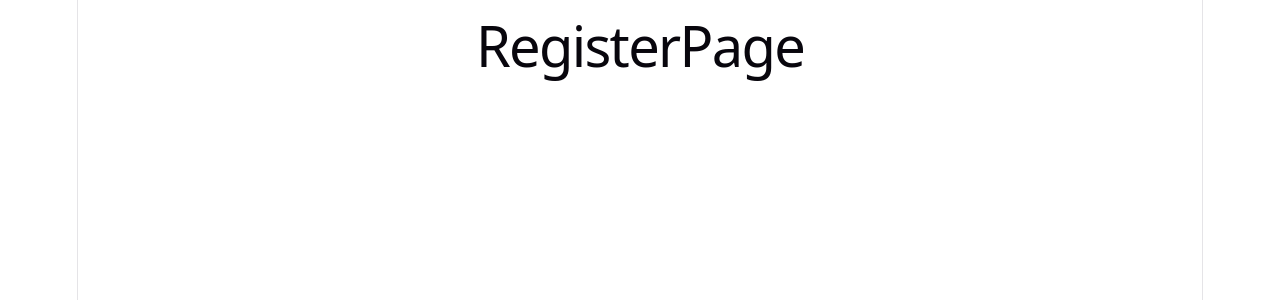
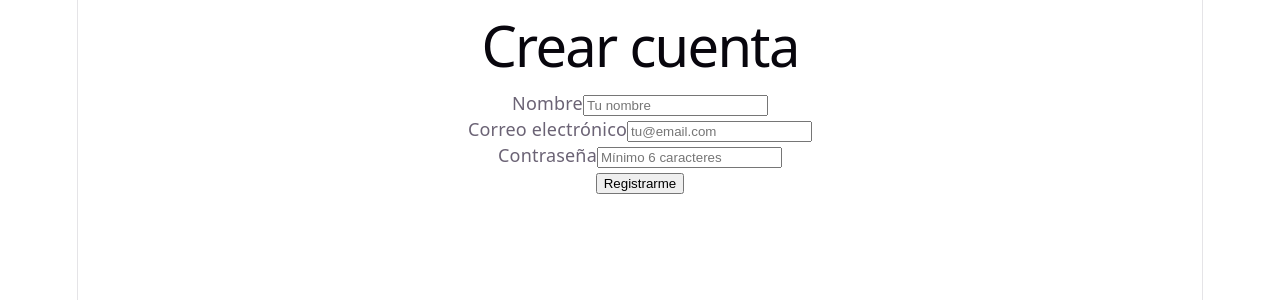
Before and after one commit to MarioMS2000/APP_NutriPlan_FrontEnd, a React (Vite) app: page /register in a window 1280 px wide. Shown: the top 300 px of the page. Built offline with nearby package versions, Linux system fonts and the light colour scheme; no server answers.

Commit message:
Tarea:Crear formulario register

```diff
--- a/src/pages/RegisterPage.jsx
+++ b/src/pages/RegisterPage.jsx
@@ -1,5 +1,94 @@
+import { useState } from "react";
+import { useNavigate } from "react-router-dom"; // Para poder redirigir al usuario desde JavaScript
+import { registerUser } from "../services/auth.service"; // Importo la función que llama al backend para registrar usuarios
 const RegisterPage = () => {
-    return <h1>RegisterPage</h1>;
+
+    const navigate = useNavigate(); // Creo función navigate
+
+    const [formData, setFormData] = useState({ name: "", email: "", password: "", }); // Creo un estado para guardar los datos del formulario
+    const [error, setError] = useState(""); // Mensjaes de error
+    const [success, setSuccess] = useState(""); // Mensajes de éxito
+
+    // Cada vez que el usuario escribe en un input
+    const handleChange = (e) => {
+        const { name, value } = e.target; // name -> que campo es | value -> que escribió el usuario
+        // ...formData mantiene los valores anteriores. [name]: value actualiza solo el campo que cambió
+        setFormData({
+            ...formData,
+            [name]: value,
+        });
+    };
+
+    // Se ejecuta al enviar el formulario y es async porque llamaremos al backend
+    const handleSubmit = async (e) => {
+        e.preventDefault();
+
+        try {
+            setError(""); // Limpiamos mensajes
+            setSuccess("");
+
+            const data = await registerUser(formData); // Llamamos al backend enviando { name, email, password}
+
+            setSuccess(data.message); // Si el registro salió bien, guardas el mensaje de éxito que respondió el backend
+
+            // Espera 1s y redirijo al usuario a /login
+            setTimeout(() => {
+                navigate("/login");
+            }, 1000);
+
+        } catch (error) { // email ya existe o faltan campos o backend apagado
+            setError(error.response?.data?.message || "Error al registrar usuario"); // Primero intenta usar el mensaje del backend. Si no existe, usa uno genérico
+        }
+    };
+
+    return (
+        <main>
+            <h1>Crear cuenta</h1>
+
+            <form onSubmit={handleSubmit}>
+                <div>
+                    {/* htmlFor -> para conectar un <label> con un <input> */}
+                    <label htmlFor="name">Nombre</label>
+                    <input
+                        id="name"
+                        type="text"
+                        name="name"
+                        value={formData.name}
+                        onChange={handleChange}
+                        placeholder="Tu nombre"
+                    />
+                </div>
+
+                <div>
+                    <label htmlFor="email">Correo electrónico</label>
+                    <input
+                        id="email"
+                        type="email"
+                        name="email"
+                        value={formData.email}
+                        onChange={handleChange}
+                        placeholder="tu@email.com"
+                    />
+                </div>
+
+                <div>
+                    <label htmlFor="password">Contraseña</label>
+                    <input
+                        id="password"
+                        type="password"
+                        name="password"
+                        value={formData.password}
+                        onChange={handleChange}
+                        placeholder="Mínimo 6 caracteres"
+                    />
+                </div>
+
+                <button type="submit">Registrarme</button>
+            </form>
+            {success && <p>{success}</p>}{/*Si hay mensaje de éxito, lo muestra. Si success está vacío, no muestra nada */}
+            {error && <p>{error}</p>}
+        </main>
+    );
 };
 
-export default RegisterPage;
+export default RegisterPage; // Exportas para usar en App.js
--- /dev/null
+++ b/src/services/api.js
@@ -0,0 +1,9 @@
+import axios from "axios"; // Sirve para hacer peticiones HTTP al backend
+
+// Creo mi propio axios ya configurado
+const api = axios.create({
+    // Defino la URL base del backend, usa la del .env si no existe usa http://localhost:3000/api
+    baseURL: import.meta.env.VITE_API_URL || "http://localhost:3000/api",
+});
+
+export default api;
--- /dev/null
+++ b/src/services/auth.service.js
@@ -0,0 +1,16 @@
+import api from "./api"; // Importo la configuración de axios que tiene configurada la URL base
+
+export const registerUser = async (userData) => {
+
+    // Peticion POST -> http://localhost:3000/api/auth/register
+    const response = await api.post("/auth/register", userData);
+
+    return response.data; // Devuelve solo el JSON que responde el backend dara = { ok: true, user: {...}, token: "..."}
+};
+
+export const loginUser = async (credentials) => {
+
+    const response = await api.post("/auth/login", credentials);
+
+    return response.data;
+};
```
